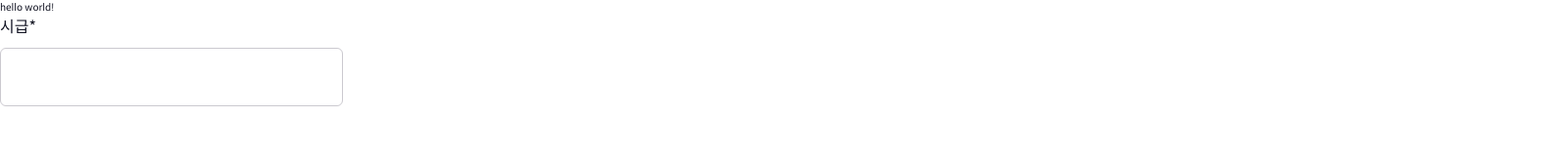
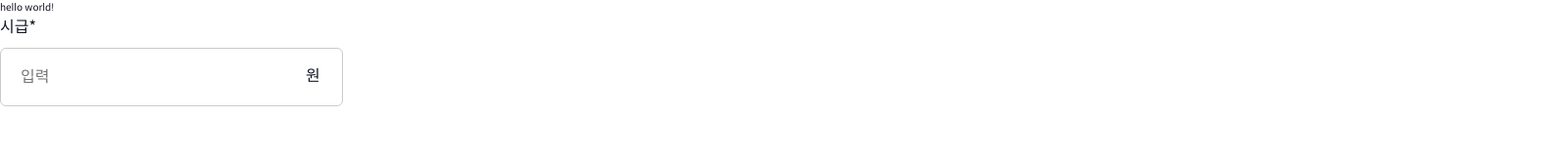
Before and after one commit to codeit-team9/give-more, a Next.js app: page / in a window 1280 px wide. Shown: the top 160 px of the page at 98% size, 1592 px wide, since content can reach past the window. Built offline with nearby package versions, Linux system fonts and the light colour scheme.

Commit message:
feat: 시급, 업무시간 input

```diff
--- a/src/components/@common/Input/HourlyPayInput.tsx
+++ b/src/components/@common/Input/HourlyPayInput.tsx
@@ -1,11 +1,17 @@
 import Input from './Input';
+import styles from './Input.module.css';
 
 function HourlyPayInput() {
   const onChangeInput = (e: React.ChangeEvent<HTMLInputElement>) => {
     e.target.value = e.target.value.replace(/\D/g, '').replace(/([0-9]{1,3})([0-9]{3})/g, '$1,$2');
   };
 
-  return <Input name="시급*" maxLength={7} innerText="원" onChangeInput={onChangeInput} />;
+  return (
+    <>
+      <Input name="시급*" placeholder="입력" maxLength={7} onChangeInput={onChangeInput} />
+      <p className={styles.innerText}>원</p>
+    </>
+  );
 }
 
 export default HourlyPayInput;
```
Also changed, not shown: src/components/@common/Input/WorkInput.tsx (+6 -3 lines).
